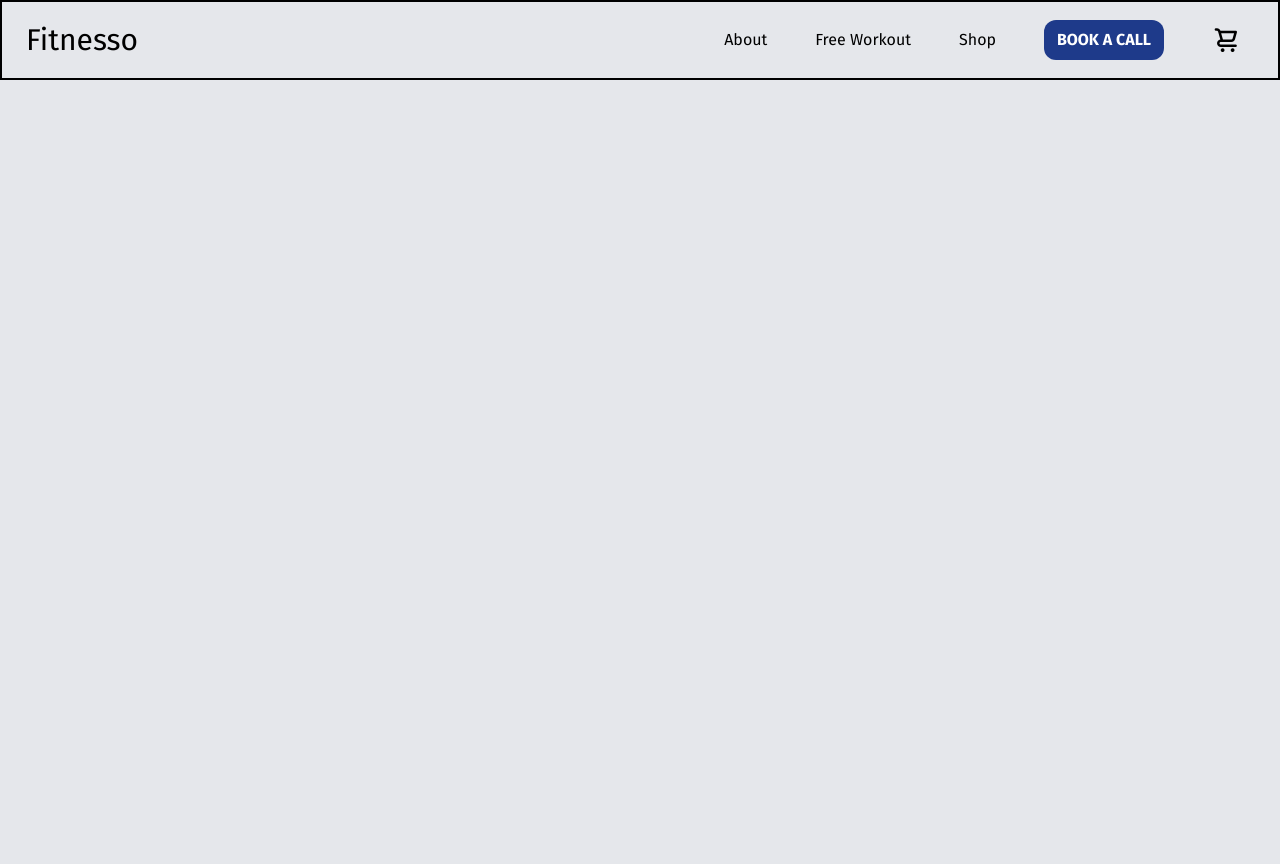
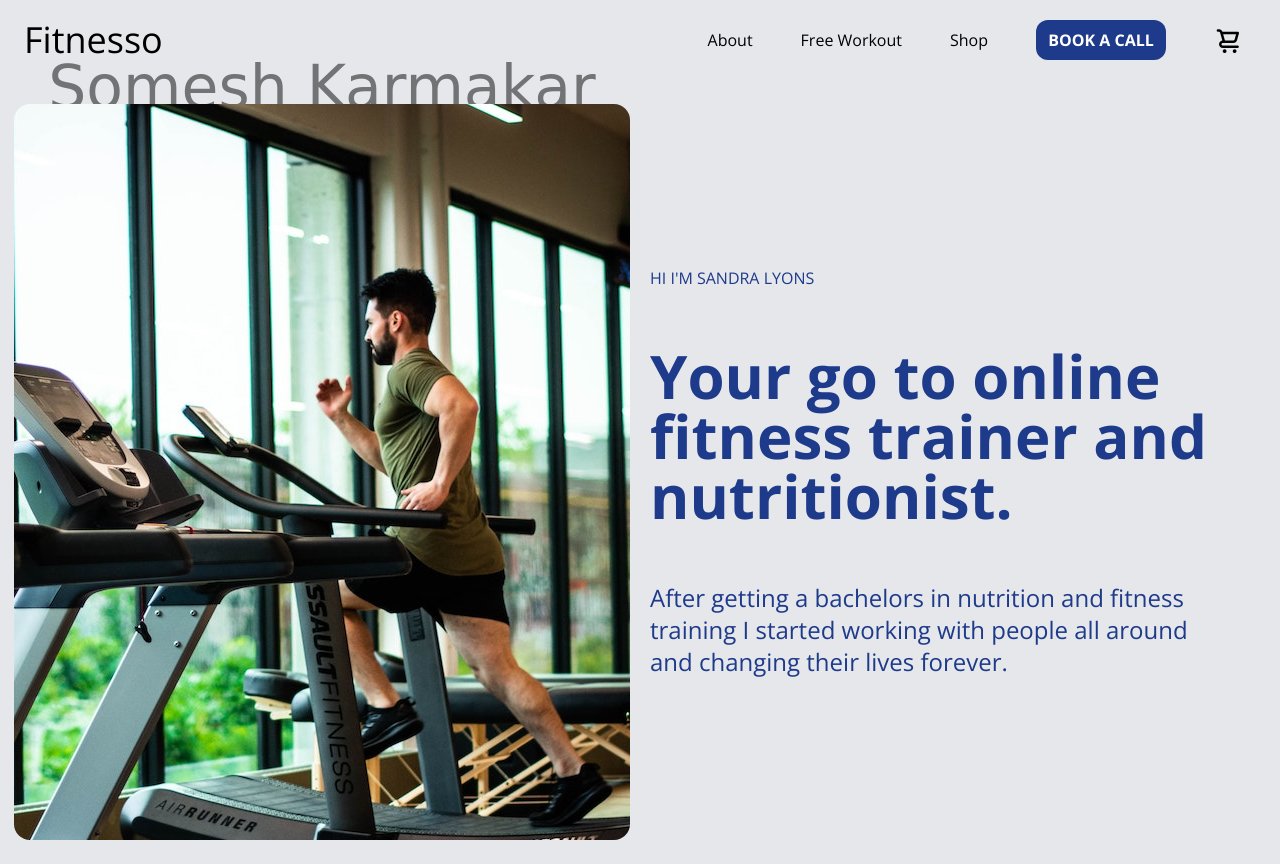
Before and after one commit to somesh4747/sk_tailwind_try, a website built with Vite: page index.html in a window 1280 px wide. Before the commit the page ends 800 px from the top, so only its background shows below. Built offline with nearby package versions, Linux system fonts and the light colour scheme; a web font is replaced by a local one.

Commit message:
hero section complete

```diff
--- a/index.html
+++ b/index.html
@@ -17,10 +17,10 @@
         <header>
             <nav
                 id="nav"
-                class="w-full md:h-20 h-20 overflow-hidden flex flex-col md:flex-row md:justify-between md:items-center p-6 sticky top-0 border-black border-2 space-y-4 md:space-y-0 transition-all duration-500 ease-in-out"
+                class="w-full md:h-20 h-20 overflow-hidden flex flex-col md:flex-row md:justify-between md:items-center p-6 sticky top-0  space-y-4 md:space-y-0 transition-all duration-500 ease-in-out"
             >
                 <div class="flex justify-between relative items-center">
-                    <a href="#" class="text-3xl">Fitnesso</a>
+                    <a href="#" class="text-4xl ">Fitnesso</a>
                     <!-- <button class="md:hidden" id="ham">hamberger</button> -->
                     <div id="ham" class="cursor-pointer relative md:hidden">
                         <span class="ham-hh"></span>
@@ -43,7 +43,7 @@
                     >
                     <a
                         href="#"
-                        class="uppercase bg-blue-900 text-white p-2 w-[120px] hover:w-40 duration-300 transition-all ease-in-out rounded-xl text-center font-bold"
+                        class="uppercase bg-blue-900 text-white p-2 w-[130px] hover:w-40 duration-300 transition-all ease-in-out rounded-xl text-center font-bold"
                         >book a Call</a
                     >
                     <a
@@ -55,7 +55,22 @@
             </nav>
         </header>
 
-        <main></main>
+        <main>
+            <section class="section-one flex p-6 h-[49rem] md:flex-row flex-col md:justify-center  gap-5 sm:gap-2 md:gap-0" >
+                <div class="hero-left flex flex-col justify-center items-center md:max-w-[50%] relative">
+                    <h2 class="fancy-font md:text-6xl absolute md:top-[-47px] top-[-30px] opacity-50 text-3xl" >Somesh Karmakar</h2>
+                    <div class="md:h-full w-full overflow-hidden rounded-2xl">
+                        <img src="images/hero-img.jpg" alt="gym_image" class="md:max-w-none h-auto relative md:right-[500px] rounded-2xl ">
+                    </div>
+                </div>
+                <div class="hero-right flex flex-col justify-center md:max-w-[50%] md:space-y-8 md:gap-6 gap-3 sm:ml-5 text-blue-900">
+                    <div>HI I'M SANDRA LYONS</div>
+                    <div class="text-3xl md:text-6xl font-bold leading-10 md:w-[40rem] text-blue-900" >Your go to online fitness trainer and nutritionist.</div>
+                    <p class="text-1xl md:text-2xl md:w-[35rem] text-blue-900">After getting a bachelors in nutrition and fitness training I started working with people all around and changing their lives forever.</p>
+
+                </div>
+            </section>
+        </main>
 
         <script src="app.js"></script>
     </body>
--- a/main.css
+++ b/main.css
@@ -1,13 +1,11 @@
-@import url("https://fonts.googleapis.com/css2?family=Fira+Sans:ital,wght@0,100;0,200;0,300;0,400;0,500;0,600;0,700;0,800;0,900;1,100;1,200;1,300;1,400;1,500;1,600;1,700;1,800;1,900&display=swap");
+@import url('https://fonts.googleapis.com/css2?family=Delicious+Handrawn&family=Open+Sans:ital,wght@0,300;0,400;0,500;0,600;0,700;0,800;1,300;1,400;1,500;1,600;1,700;1,800&display=swap');
 
 @tailwind base;
 @tailwind components;
 @tailwind utilities;
 
 @layer base {
-    body {
-        font-family: "Fira Sans", sans-serif;
-    }
+
 }
 
 .ham-hh {
@@ -40,3 +38,8 @@
     /* left: 100px; */
     opacity: 0;
 }
+
+
+.fancy-font{
+    font-family: 'Delicious Handrawn', cursive;
+}
--- a/tailwind.config.js
+++ b/tailwind.config.js
@@ -6,6 +6,9 @@ module.exports = {
   content: ["*"],
   theme: {
     extend: {
+      fontFamily: {
+        'sans': ['Open Sans', 'sans-serif'],
+      },
 
     },
   },
```
Also changed, not shown: dist/output.css, images/hero-img.jpg (added), 1 other file.
